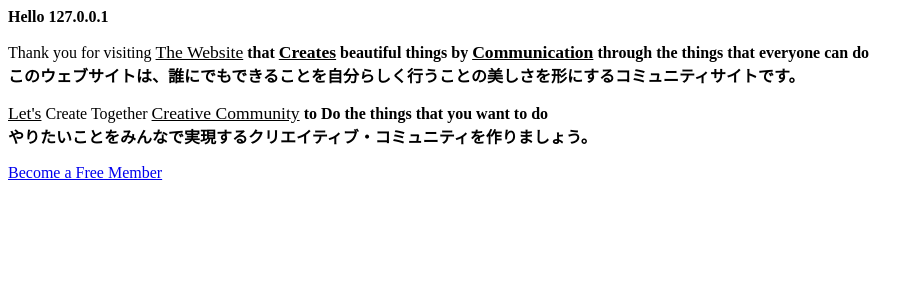
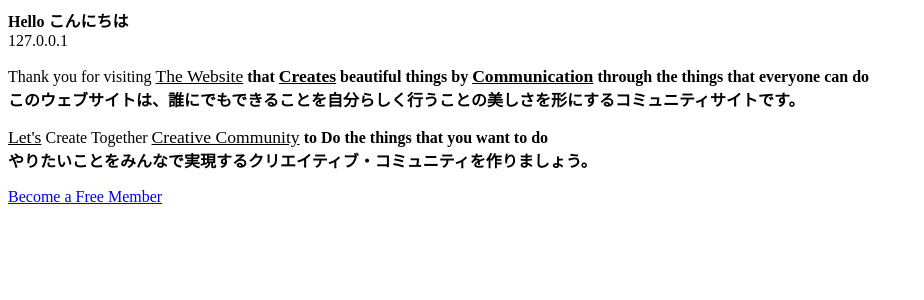
Before and after one commit to creative-community-pehu/index, a PHP site: page /hello.php in a window 1280 px wide. Shown: the top 300 px of the page, without its empty margins (0-924 px from the left). Run offline with PHP 8.4, Linux system fonts and the light colour scheme.

Commit message:
Update hello.php

```diff
--- a/hello.php
+++ b/hello.php
@@ -15,7 +15,7 @@
 <body>
 <div id="contents">
 <div id="hello">
-<b>Hello <span><?php echo $_SERVER['REMOTE_ADDR']; ?></span></b>
+<b>Hello こんにちは</b><br/><span><?php echo $_SERVER['REMOTE_ADDR']; ?></span>
 <p>Thank you for visiting <u data-click="new">The Website</u>
 <b id="new" class="open">
 that <u data-click="create">Creates</u>
```
